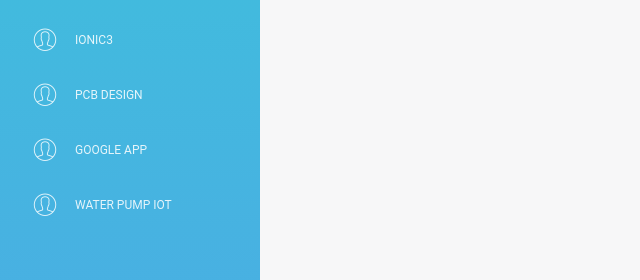
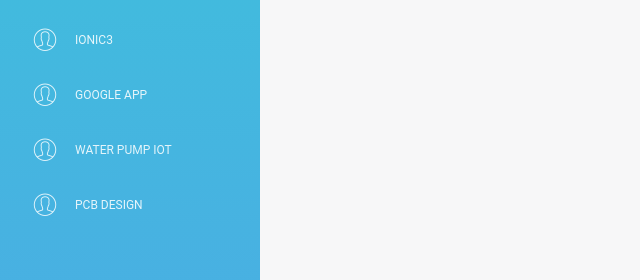
Before and after one commit to armgit5/ArmSite, an Angular app: page /projects in a window 1280 px wide. Shown: the part 181-461 px from the top of the page, without its empty margins (0-640 px from the left). Built offline with nearby package versions, Linux system fonts and the light colour scheme.

Commit message:
Moved pcb design to the bottom of the projects.

```diff
--- a/src/app/projects/sidebar/sidebar.component.html
+++ b/src/app/projects/sidebar/sidebar.component.html
@@ -41,14 +41,6 @@
         </a>
       </li>
 
-      <!-- PCB project -->
-      <li routerLinkActive="active">
-        <a [routerLink]="['/projects/pcb']">
-          <i class="pe-7s-user"></i>
-          <p>PCB Design</p>
-        </a>
-      </li>
-
       <!-- Google app project -->
       <li routerLinkActive="active">
         <a [routerLink]="['/projects/google-app']">
@@ -65,6 +57,14 @@
         </a>
       </li>
 
+      <!-- PCB project -->
+      <li routerLinkActive="active">
+        <a [routerLink]="['/projects/pcb']">
+          <i class="pe-7s-user"></i>
+          <p>PCB Design</p>
+        </a>
+      </li>
+
     </ul>
   </div>
 </div>
```
